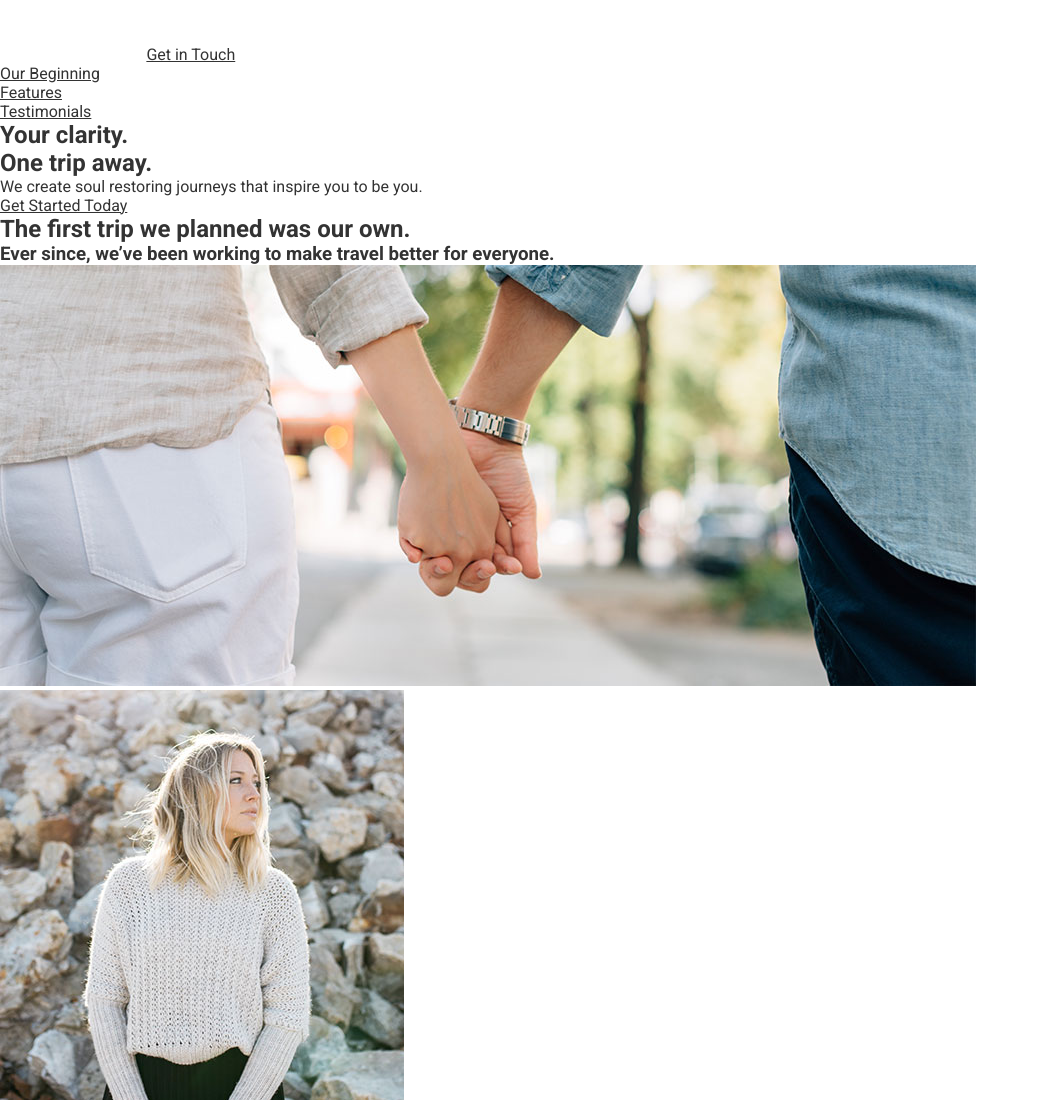
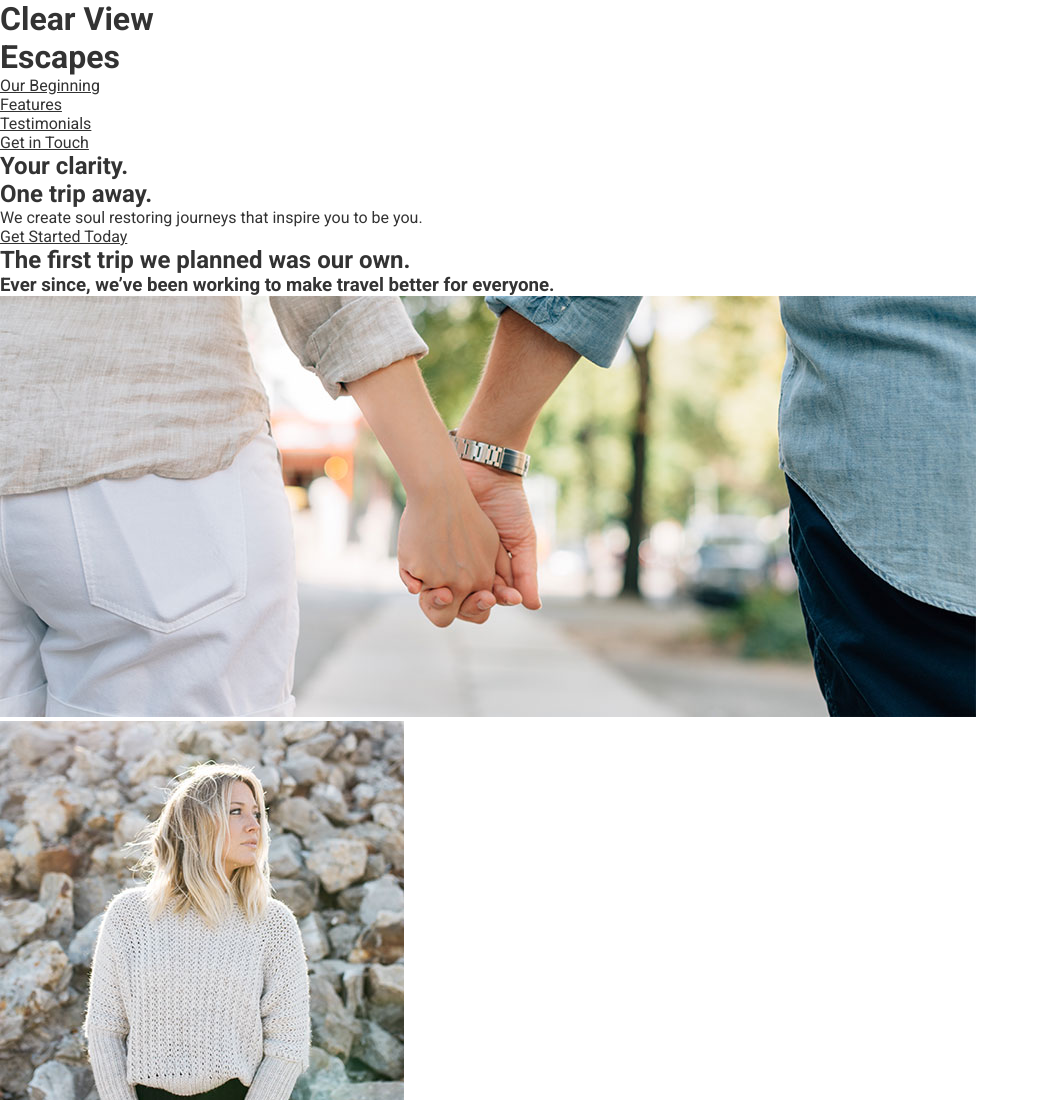
Before and after one commit to Darsh2987/travel-site, a website built with webpack: page src/index.html in a window 1280 px wide. Shown: the top 1100 px of the page, without its empty margins (0-1039 px from the left). Built offline with nearby package versions, Linux system fonts and the light colour scheme; files whose address does not match are found by name.

Commit message:
moved header out of hero section and adjusted markup for styles

```diff
--- a/src/index.html
+++ b/src/index.html
@@ -9,27 +9,31 @@
     <title>Clear View Escapes</title>
   </head>
   <body>
-    <!-- Hero Section with Header Inside-->
-    <section class="large-hero">
     <!-- Header -->
     <header class="header">
-        <img src="assets/images/icons/clear-view-escapes.svg" />
-        <a href="#">Get in Touch</a>
+      <div>
+        <h1>Clear View<br /><span>Escapes</span></h1>
+      </div>
+
       <nav>
         <ul>
           <li><a href="#our-beginning">Our Beginning</a></li>
           <li><a href="#features">Features</a></li>
           <li><a href="#testimonials">Testimonials</a></li>
+          <li class="get-in-touch"><a href="#">Get in Touch</a></li>
         </ul>
       </nav>
     </header>
     <!-- End of Header -->
+
+    <!-- Hero Section-->
+    <section class="large-hero">
       <h1>Your clarity.</h1>
       <h2>One trip away.</h2>
       <p>We create soul restoring journeys that inspire you to be you.</p>
       <p><a href="#">Get Started Today</a></p>
     </section>
-    <!-- End of Hero Section with Header Inside-->
+    <!-- End of Hero Section-->
 
     <!-- Main -->
     <main>
```
Lines whose indentation alone changed are shown as unchanged.
